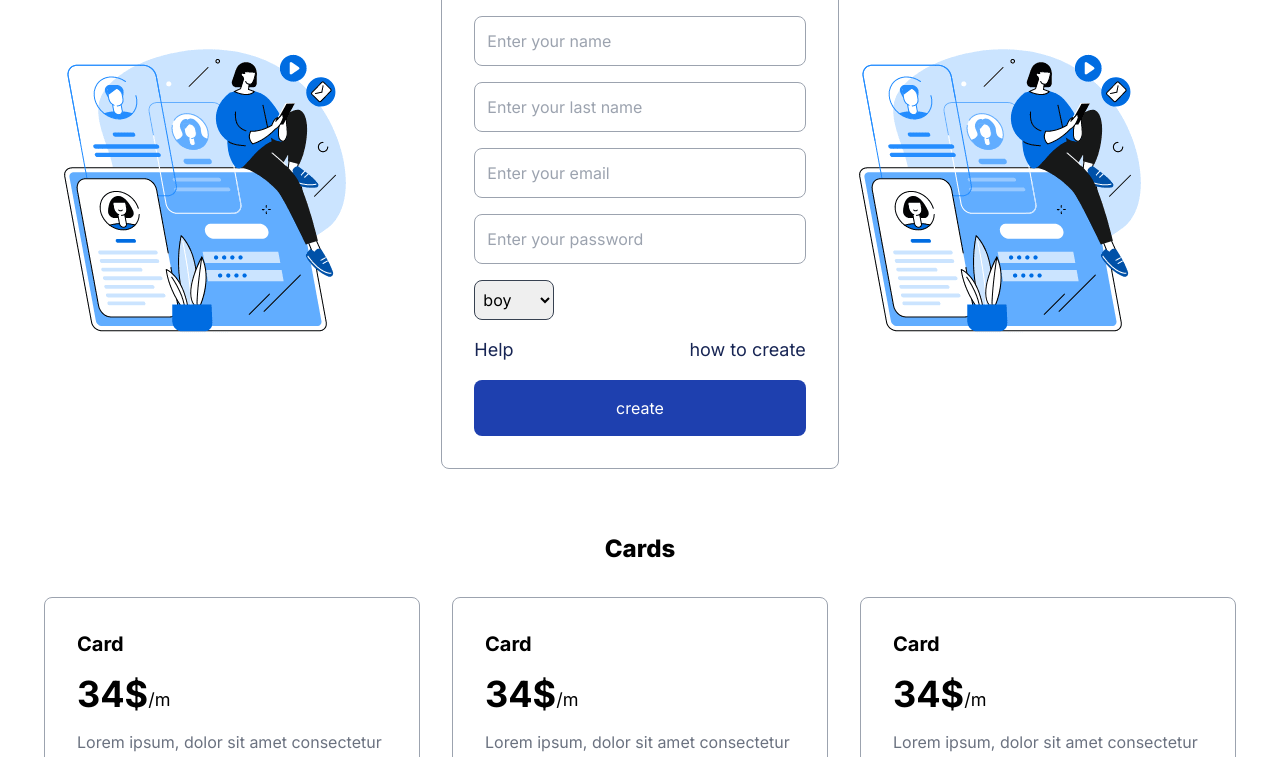
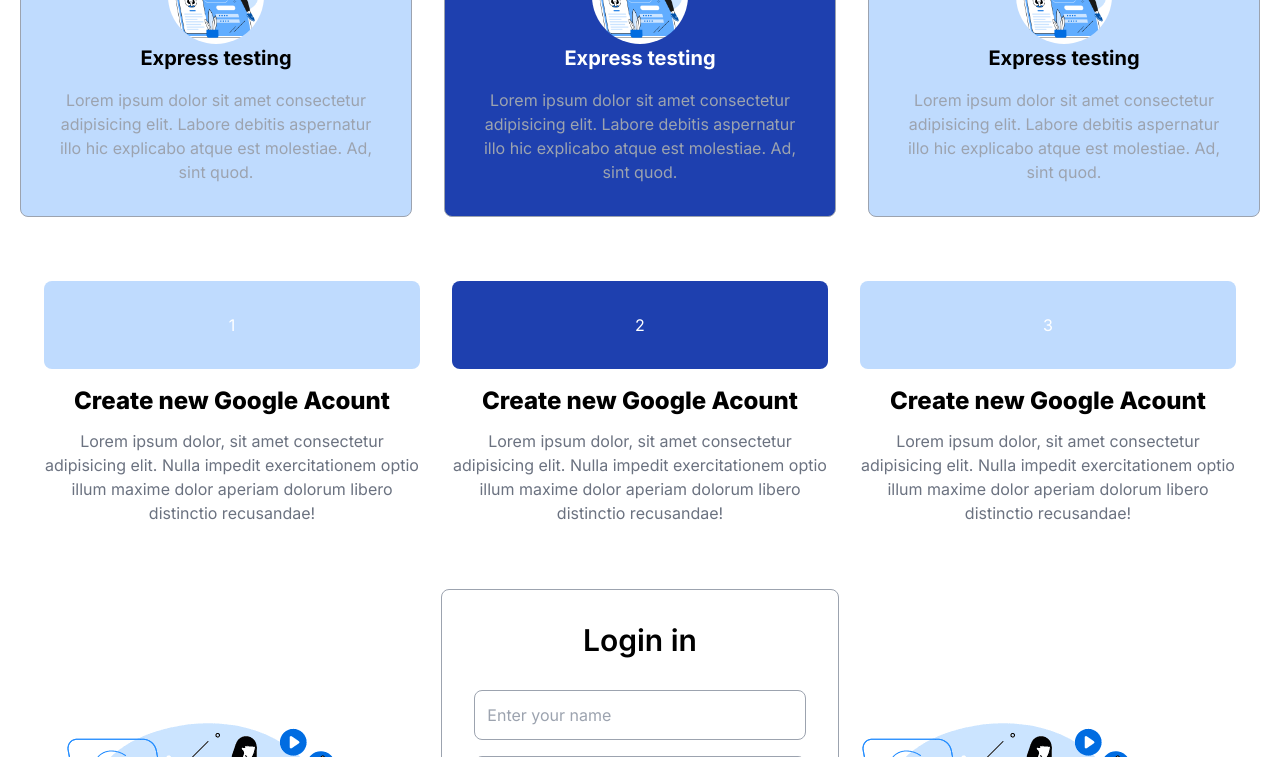
Before and after one commit to saydullo5950/project-4, a website: page public/index.html in a window 1280 px wide. Shown: the part 653-1410 px from the top of the page. Drawn offline with Linux system fonts and the light colour scheme.

Commit message:
project-4

```diff
--- a/public/index.html
+++ b/public/index.html
@@ -60,6 +60,89 @@
             </button>
         </div>
         <img src="./images/login-image.png" alt="login-image" class="md:ml-auto mx-auto">
+    </div>
+    <div class="max-w-7xl mx-auto sm:px11 px-5 py-8">
+        <div class="grid sm:grid-cols-2 lg:grid-cols-3 gap-8">
+            <div
+                class="text-center border rounded-lg transition delay-150 duration-300 ease-in-out border-gray-400 bg-blue-200 hover:bg-blue-800 hover:text-white sm:p-8 p-4">
+                <img src="./images/login-image.png" alt="login-image" class="rounded-full size-24 mx-auto">
+                <h2 class="text-xl font-bold">
+                    Express testing
+                </h2>
+                <p class="text-sm sm:text-base text-gray-400 mt-4">
+                    Lorem ipsum dolor sit amet consectetur adipisicing elit. Labore debitis aspernatur illo hic
+                    explicabo
+                    atque est molestiae. Ad, sint quod.
+                </p>
+            </div>
+            <div
+                class="text-center border rounded-lg transition delay-150 duration-300 ease-in-out border-gray-400 bg-blue-800 hover:bg-blue-200 hover:text-black sm:p-8 p-4">
+                <img src="./images/login-image.png" alt="login-image" class="rounded-full size-24 mx-auto">
+                <h2 class="text-xl font-bold text-white">
+                    Express testing
+                </h2>
+                <p class="text-sm sm:text-base text-gray-400 mt-4">
+                    Lorem ipsum dolor sit amet consectetur adipisicing elit. Labore debitis aspernatur illo hic
+                    explicabo
+                    atque est molestiae. Ad, sint quod.
+                </p>
+            </div>
+            <div
+                class="text-center border rounded-lg transition delay-150 duration-300 ease-in-out border-gray-400 bg-blue-200 hover:bg-blue-800 hover:text-white sm:p-8 p-4">
+                <img src="./images/login-image.png" alt="login-image" class="rounded-full size-24 mx-auto">
+                <h2 class="text-xl font-bold">
+                    Express testing
+                </h2>
+                <p class="text-sm sm:text-base text-gray-400 mt-4">
+                    Lorem ipsum dolor sit amet consectetur adipisicing elit. Labore debitis aspernatur illo hic
+                    explicabo
+                    atque est molestiae. Ad, sint quod.
+                </p>
+            </div>
+        </div>
+    </div>
+    <div class="max-w-7xl mx-auto sm:px-11 px-4 py-8">
+        <div class="grid sm:grid-cols-2 lg:grid-cols-3 gap-8">
+            <div class="text-center">
+                <div
+                    class="rounded-lg text-white bg-blue-200 hover:bg-blue-800 transition delay-150 duration-300 ease-in-out p-8">
+                    1
+                </div>
+                <h2 class="text-xl sm:text-2xl font-extrabold mt-4">
+                    Create new Google Acount
+                </h2>
+                <p class="text-sm sm:text-base text-gray-500 mt-3">
+                    Lorem ipsum dolor, sit amet consectetur adipisicing elit. Nulla impedit exercitationem optio illum
+                    maxime dolor aperiam dolorum libero distinctio recusandae!
+                </p>
+            </div>
+            <div class="text-center">
+                <div
+                    class="rounded-lg text-white bg-blue-800 hover:bg-blue-200 transition delay-150 duration-300 ease-in-out p-8">
+                    2
+                </div>
+                <h2 class="text-xl sm:text-2xl font-extrabold mt-4">
+                    Create new Google Acount
+                </h2>
+                <p class="text-sm sm:text-base text-gray-500 mt-3">
+                    Lorem ipsum dolor, sit amet consectetur adipisicing elit. Nulla impedit exercitationem optio illum
+                    maxime dolor aperiam dolorum libero distinctio recusandae!
+                </p>
+            </div>
+            <div class="text-center">
+                <div
+                    class="rounded-lg text-white bg-blue-200 hover:bg-blue-800 transition delay-150 duration-300 ease-in-out p-8">
+                    3
+                </div>
+                <h2 class="text-xl sm:text-2xl font-extrabold mt-4">
+                    Create new Google Acount
+                </h2>
+                <p class="text-sm sm:text-base text-gray-500 mt-3">
+                    Lorem ipsum dolor, sit amet consectetur adipisicing elit. Nulla impedit exercitationem optio illum
+                    maxime dolor aperiam dolorum libero distinctio recusandae!
+                </p>
+            </div>
+        </div>
     </div>
     <div class="max-w-7xl mx-auto sm:px-11 px-4 py-8">
         <div class="grid grid-cols-1 lg:grid-cols-3 items-center max-w-96 lg:max-w-7xl mx-auto">
```
Also changed, not shown: public/css/styles.css.
